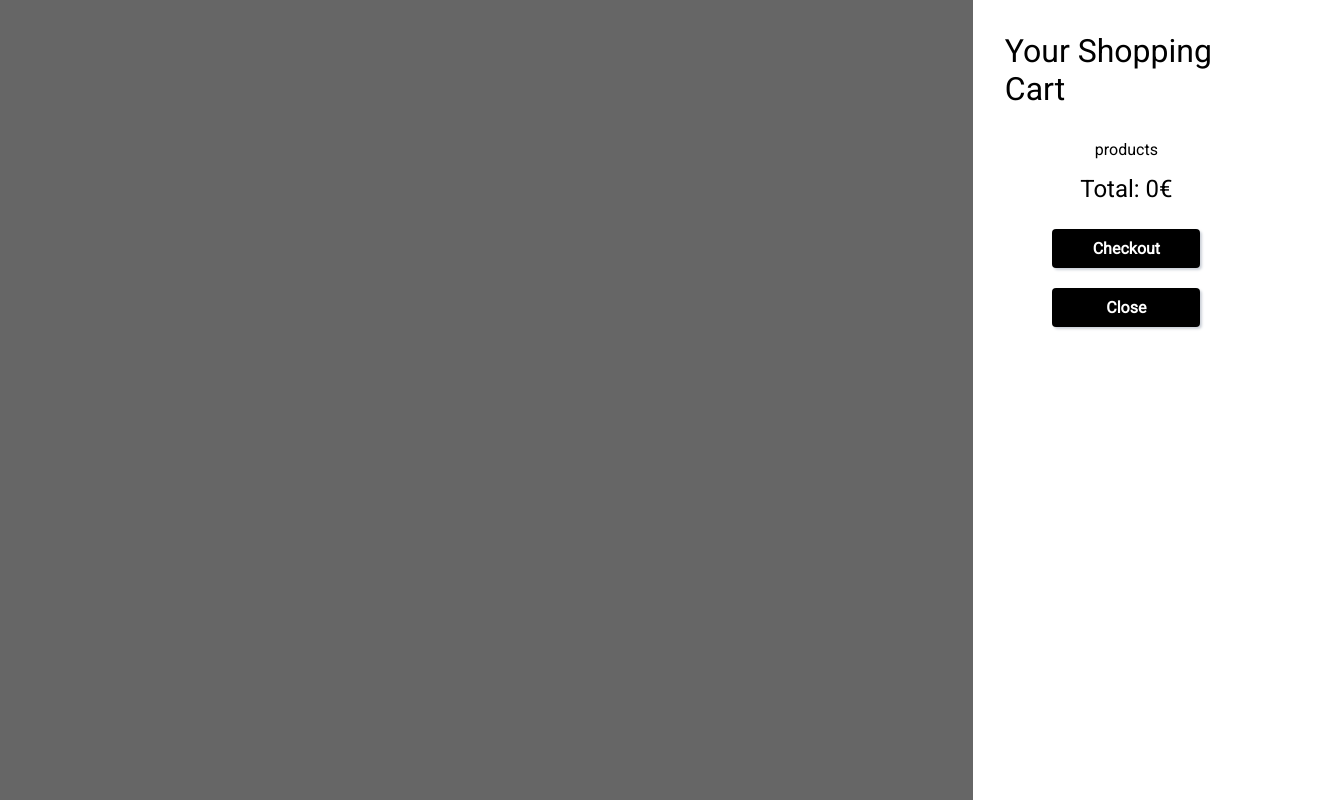
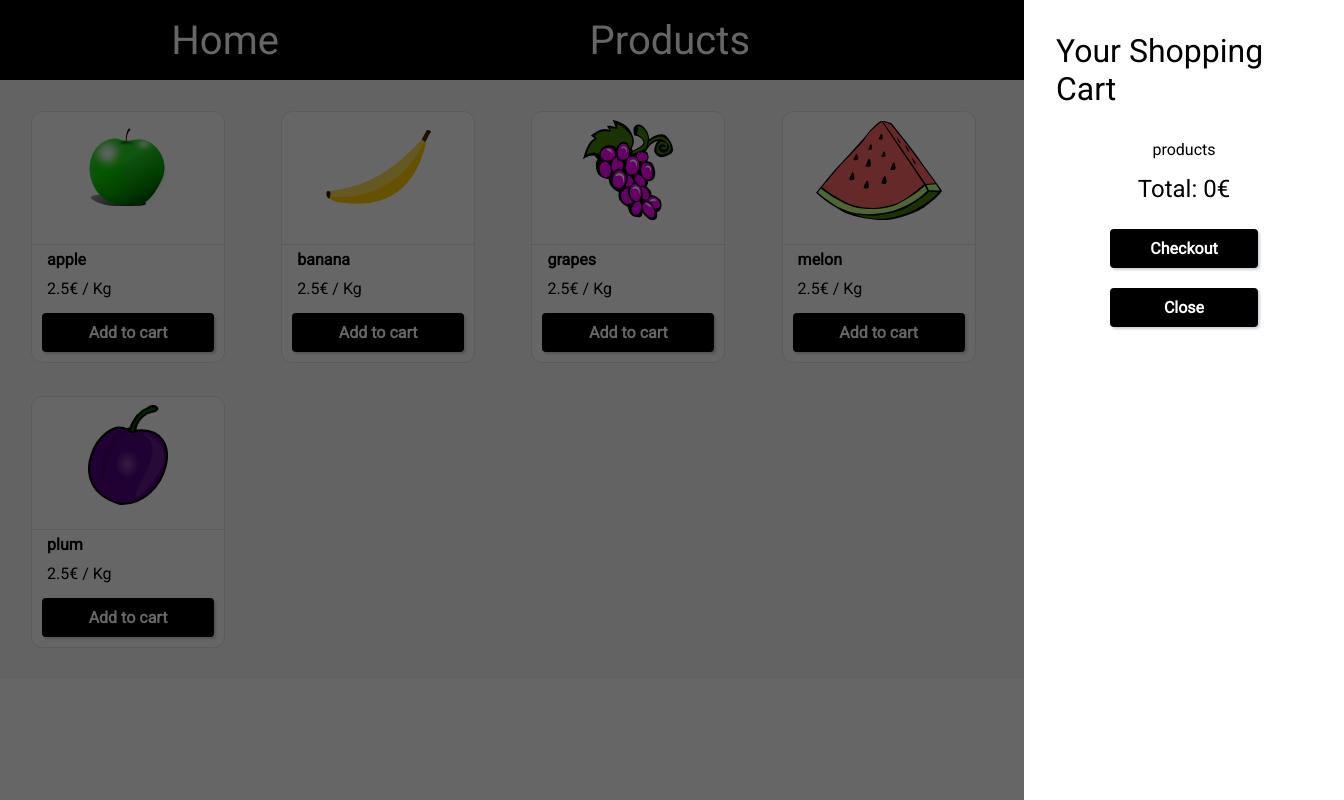
Before and after one commit to thatsthat/odin-shopping-cart, a React (Create React App) app: page /products in a window 1280 px wide. Shown: the whole page, 1344 px wide, since content can reach past the window. Built offline with nearby package versions, Linux system fonts and the light colour scheme.

Commit message:
trying to make modal css work

```diff
--- a/src/App.js
+++ b/src/App.js
@@ -6,22 +6,27 @@ import ShoppingCart from "./components/ShoppingCart";
 import styles from "./App.module.css";
 
 function App() {
-  /*   return (
+  return (
     <div className={styles.main}>
       <BrowserRouter>
-        <NavBar />
+        <div style={{ zIndex: "1000" }}>
+          <NavBar />
+        </div>
+        <div style={{ position: "absolute", zIndex: "1100" }}>
+          <ShoppingCart />
+        </div>
         <Routes>
           <Route path="/" element={<Home />} />
           <Route path="/products" element={<Products />} />
         </Routes>
       </BrowserRouter>
     </div>
-  ); */
-  return (
+  );
+  /*return (
     <div className={styles.main}>
       <ShoppingCart />
     </div>
-  );
+  );*/
 }
 
 export default App;
--- a/src/components/NavBar.js
+++ b/src/components/NavBar.js
@@ -8,6 +8,9 @@ import {
 } from "react-router-dom";
 import styles from "../styles/NavBar.module.css";
 import Products from "./Products";
+import ShoppingCart from "./ShoppingCart";
+import { Shop } from "@material-ui/icons";
+
 const NavBar = () => {
   const [state, setState] = useState({});
 
--- a/src/styles/NavBar.module.css
+++ b/src/styles/NavBar.module.css
@@ -3,10 +3,9 @@
   display: flex;
   justify-content: space-around;
   padding: 1rem;
-  font-size: 2.5rem;
-}
+  font-size: 2.5rem;}
 .button,
-.button > * {
+.button * {
   display: flex;
   align-items: center;
   background-color: black;
--- a/src/styles/ShoppingCart.module.css
+++ b/src/styles/ShoppingCart.module.css
@@ -4,6 +4,11 @@
 .main {
   display: flex;
 }
+.main * {
+  background-color: white;
+  z-index: 1100;
+}
+
 .shade {
   background-color: black;
   opacity: 0.6;
@@ -20,6 +25,7 @@
   min-height: 100vh;
   margin: 0;
 }
+
 .header {
   font-size: 2rem;
   margin: 2rem 0rem;
```
